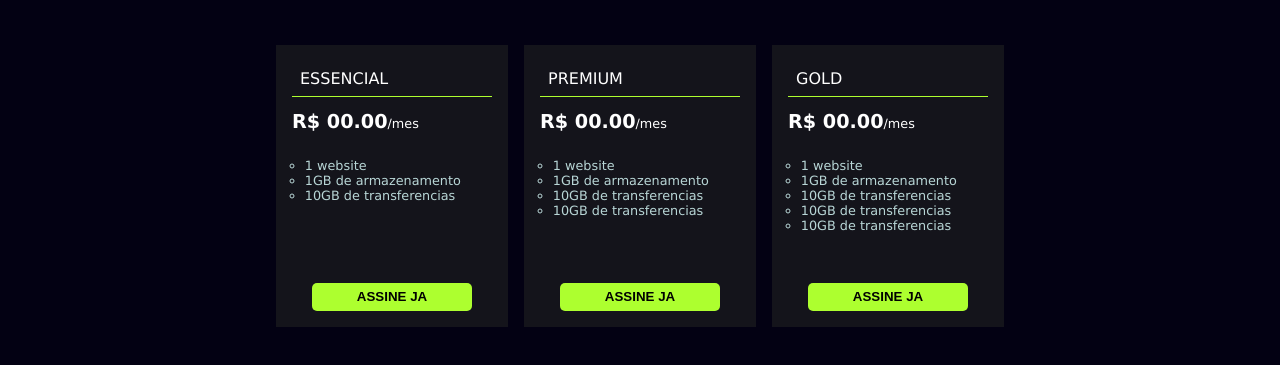
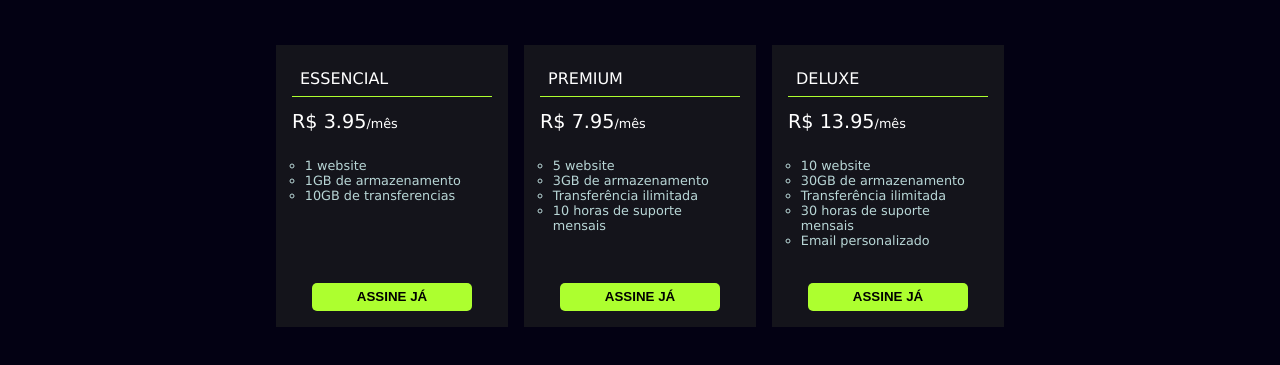
Before and after one commit to carolineconte/pagina-escolha-seu-plano, a plain HTML site: page index.html in a window 1280 px wide. Shown: the part 177-542 px from the top of the page. Drawn offline with Linux system fonts and the light colour scheme.

Commit message:
Alterações HTML

```diff
--- a/index.html
+++ b/index.html
@@ -15,7 +15,7 @@
     <header>
         <p class="header__logo">myserver</p>
         <nav>
-            <ul class="menu">
+            <ul class="header-menu">
                 <li class="menu__item"><a href="#">Home</a></li>
                 <li class="menu__item"><a href="#">Planos</a></li>
                 <li class="menu__item"><a href="#">Suporte</a></li>
@@ -26,45 +26,47 @@
 
     <main>
         <h1>escolha seu plano</h1>
-        <div class="cards">
 
-            <div class="cards__item">
-                <p class="cards__title">essencial</p>
-                <p class="cards__price"><strong>r$ 00.00</strong>/mes</p>
+
+        <section class="plan">
+
+            <div class="plan-card">
+                <p class="plan-card__title">essencial</p>
+                <p class="plan-card__price"><span>R$ 3.95</span>/mês</p>
                 <ul class="cards__list">
-                    <li class="cards__list__item">1 website</li>
-                    <li class="cards__list__item">1GB de armazenamento</li>
-                    <li class="cards__list__item">10GB de transferencias</li>
+                    <li>1 website</li>
+                    <li>1GB de armazenamento</li>
+                    <li>10GB de transferencias</li>
                 </ul>
-                <button class="card__btn">assine ja</button>
+                <button class="plan-card__cta">Assine Já</button>
             </div>
 
-            <div class="cards__item">
-                <p class="cards__title">Premium</p>
-                <p class="cards__price"><strong>r$ 00.00</strong>/mes</p>
+            <div class="plan-card">
+                <p class="plan-card__title">Premium</p>
+                <p class="plan-card__price"><span>R$ 7.95</span>/mês</p>
                 <ul class="cards__list">
-                    <li class="cards__list__item">1 website</li>
-                    <li class="cards__list__item">1GB de armazenamento</li>
-                    <li class="cards__list__item">10GB de transferencias</li>
-                    <li class="cards__list__item">10GB de transferencias</li>
+                    <li>5 website</li>
+                    <li>3GB de armazenamento</li>
+                    <li>Transferência ilimitada</li>
+                    <li>10 horas de suporte mensais</li>
                 </ul>
-                <button class="card__btn">assine ja</button>
+                <button class="plan-card__cta">Assine Já</button>
             </div>
 
-            <div class="cards__item">
-                <p class="cards__title">Gold</p>
-                <p class="cards__price"><strong>r$ 00.00</strong>/mes</p>
+            <div class="plan-card">
+                <p class="plan-card__title">Deluxe</p>
+                <p class="plan-card__price"><span>R$ 13.95</span>/mês</p>
                 <ul class="cards__list">
-                    <li class="cards__list__item">1 website</li>
-                    <li class="cards__list__item">1GB de armazenamento</li>
-                    <li class="cards__list__item">10GB de transferencias</li>
-                    <li class="cards__list__item">10GB de transferencias</li>
-                    <li class="cards__list__item">10GB de transferencias</li>
+                    <li>10 website</li>
+                    <li>30GB de armazenamento</li>
+                    <li>Transferência ilimitada</li>
+                    <li>30 horas de suporte mensais</li>
+                    <li>Email personalizado</li>
                 </ul>
-                <button class="card__btn">assine ja</button>
+                <button class="plan-card__cta">Assine Já</button>
             </div>
 
-        </div>
+        </section>
 
 
 
--- a/style/style.css
+++ b/style/style.css
@@ -1,12 +1,14 @@
 * {
     padding: 0;
     margin: 0;
+
 }
 
 body {
     background-color: rgb(3, 1, 19);
     color: white;
-    font-family: 'Lucida Sans', 'Lucida Sans Regular', 'Lucida Grande', 'Lucida Sans Unicode', Geneva, Verdana, sans-serif
+    font-family: 'Lucida Sans', 'Lucida Sans Regular', 'Lucida Grande', 'Lucida Sans Unicode', Geneva, Verdana, sans-serif;
+    height: 100%;
 }
 
 header {
@@ -25,7 +27,7 @@ header {
     margin-left: 1em;
 }
 
-.menu {
+.header-menu {
     list-style-type: none;
     display: flex;
     margin: 0;
@@ -46,11 +48,10 @@ header {
 }
 
 main {
-   display: flex;
-   flex-direction: column;
-   align-items: center;
-   width: 100%;
-
+    display: flex;
+    flex-direction: column;
+    align-items: center;
+    width: 100%;
 
 }
 
@@ -60,14 +61,15 @@ main h1 {
     font-size: 3em;
 }
 
-.cards {
+.plan {
     display: flex;
     gap: 1em;
     flex-wrap: wrap;
     width: 100%;
-justify-content: center;}
+    justify-content: center;
+}
 
-.cards__item {
+.plan-card {
     display: flex;
     flex-direction: column;
     background-color: rgb(20, 20, 27);
@@ -76,18 +78,18 @@ justify-content: center;}
     padding: 1em;
 }
 
-.cards__title {
+.plan-card__title {
     text-transform: uppercase;
     border-bottom: 1px solid greenyellow;
     padding: .5em;
 }
 
-.cards__price {
+.plan-card__price {
     font-size: .8em;
     margin: 1em 0;
 }
 
-.cards__price strong {
+.plan-card__price span {
     text-transform: uppercase;
     font-size: 1.5em;
 }
@@ -100,12 +102,12 @@ justify-content: center;}
 
 }
 
-.cards__list__item {
+.cards__list li {
     color: rgb(184, 214, 214);
 
 }
 
-.card__btn {
+.plan-card__cta {
     align-self: center;
     justify-self: end;
     width: 80%;
@@ -118,7 +120,7 @@ justify-content: center;}
 
 }
 
-.card__btn:hover {
+.plan-card__cta:hover {
     background-color: rgb(65, 81, 41);
     text-decoration: underline;
     cursor: pointer;
```
